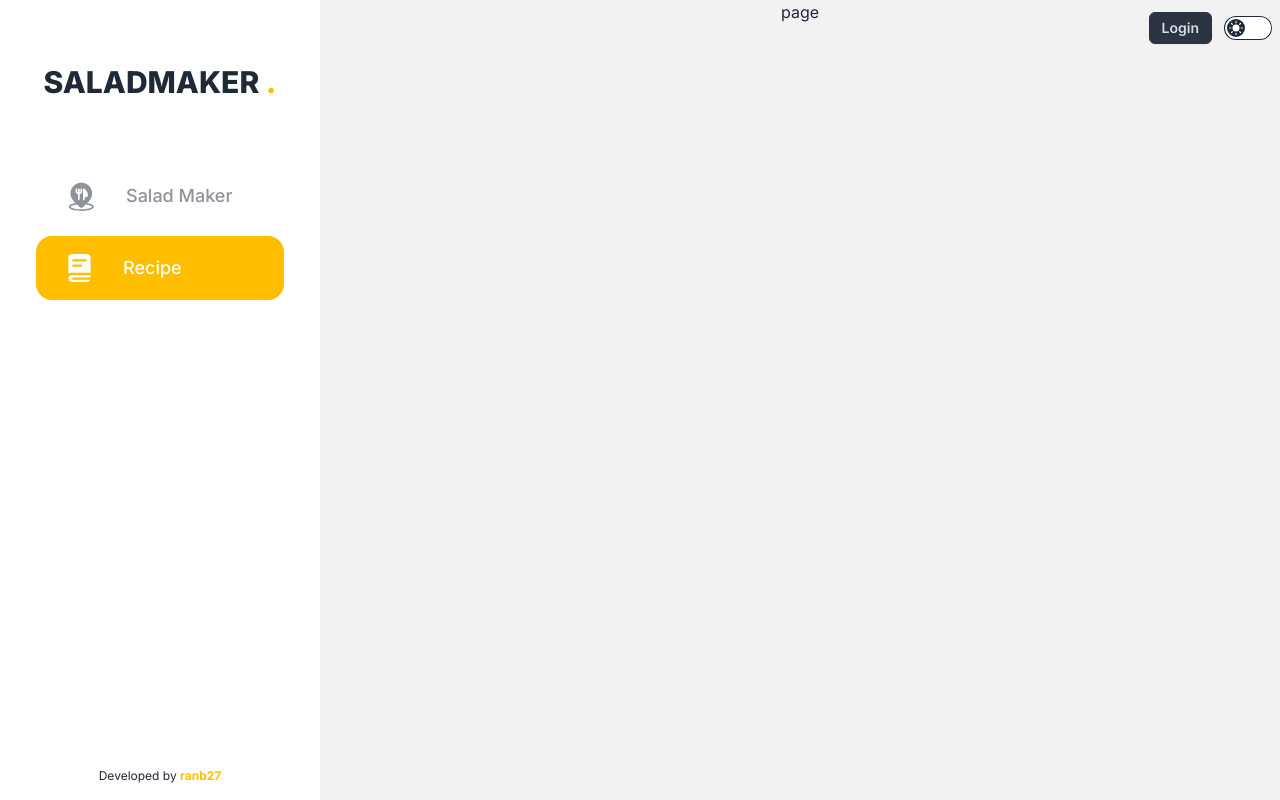
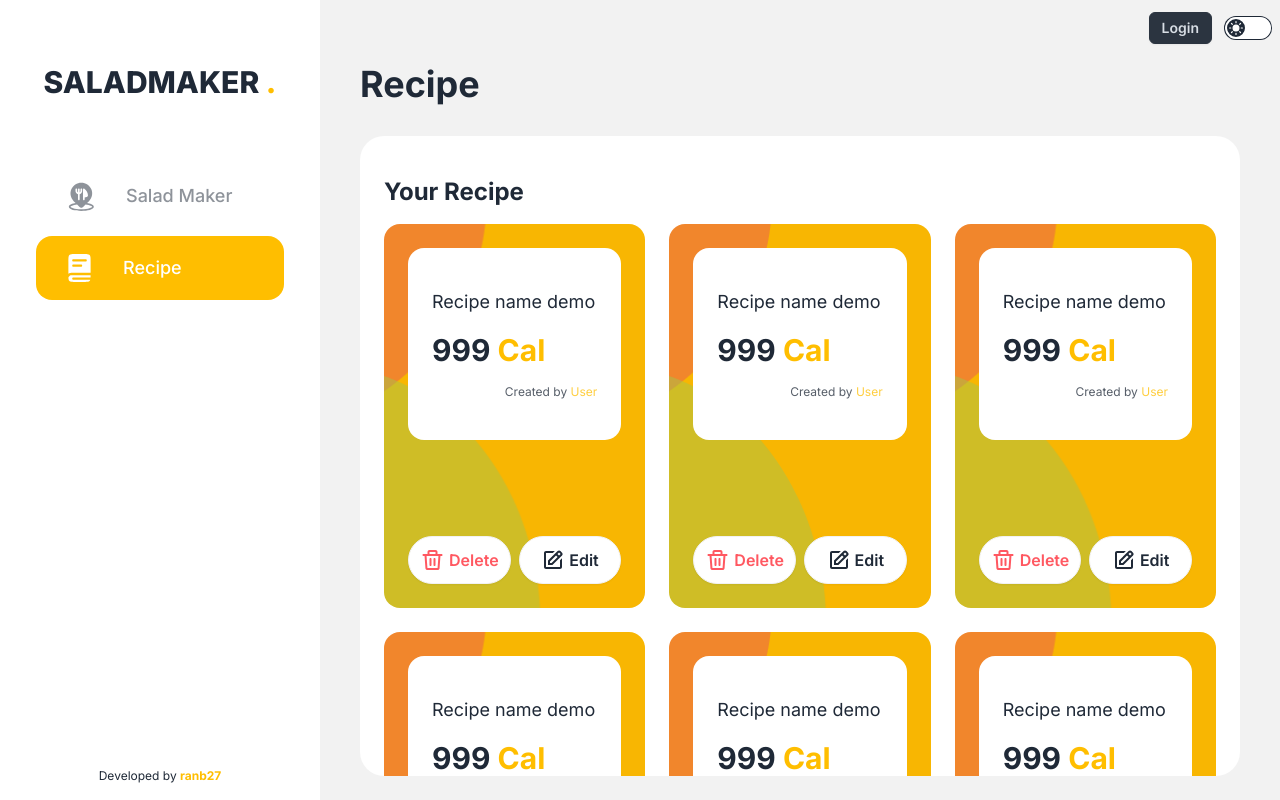
Before and after one commit to ranb27/salad-maker, a Next.js app: page /pages/recipe in a window 1280 px wide. Built offline with nearby package versions, Linux system fonts and the light colour scheme; no server answers.

Commit message:
Update recipe card component and edit recipe page

```diff
--- /dev/null
+++ b/app/pages/recipe/components/DeleteRecipe.tsx
@@ -0,0 +1,5 @@
+import React from "react";
+
+export default function DeleteRecipe() {
+  return <div>DeleteRecipe</div>;
+}
--- a/app/pages/recipe/components/ModalDeleteRecipe.tsx
+++ /dev/null
@@ -1,5 +0,0 @@
-import React from "react";
-
-export default function modalDeleteRecipe() {
-  return <div>modalDeleteRecipe</div>;
-}
--- a/app/pages/recipe/components/RecipeCard.tsx
+++ b/app/pages/recipe/components/RecipeCard.tsx
@@ -1,5 +1,65 @@
 import React from "react";
 
 export default function RecipeCard() {
-  return <div>RecipeCard</div>;
+  return (
+    <div
+      className="card bg-background min-h-96 object-cover bg-center"
+      style={{
+        backgroundImage: 'url("/bg_card_recipe.png")',
+      }}
+    >
+      <div className="p-6 h-full flex flex-col justify-between">
+        <div className="card bg-base-100 px-6 py-10 grid gap-4">
+          <p className="text-lg">Recipe name demo</p>
+          <p className="text-3xl font-bold">
+            999 <span className="text-warning">Cal</span>
+          </p>
+          <p className="text-xs text-end opacity-75">
+            Created by <span className="text-warning">User</span>
+          </p>
+        </div>
+        <div className="grid grid-cols-1 sm:grid-cols-2 gap-2">
+          <button className="btn w-full text-base text-error bg-base-100 rounded-full">
+            <p className="text-nowrap flex gap-1">
+              <svg
+                width="25"
+                height="24"
+                viewBox="0 0 25 24"
+                fill="none"
+                xmlns="http://www.w3.org/2000/svg"
+              >
+                <path
+                  d="M7.5 4C7.5 3.46957 7.71071 2.96086 8.08579 2.58579C8.46086 2.21071 8.96957 2 9.5 2H15.5C16.0304 2 16.5391 2.21071 16.9142 2.58579C17.2893 2.96086 17.5 3.46957 17.5 4V6H21.5C21.7652 6 22.0196 6.10536 22.2071 6.29289C22.3946 6.48043 22.5 6.73478 22.5 7C22.5 7.26522 22.3946 7.51957 22.2071 7.70711C22.0196 7.89464 21.7652 8 21.5 8H20.431L19.564 20.142C19.5281 20.6466 19.3023 21.1188 18.9321 21.4636C18.5619 21.8083 18.0749 22 17.569 22H7.43C6.92414 22 6.43707 21.8083 6.06688 21.4636C5.6967 21.1188 5.47092 20.6466 5.435 20.142L4.57 8H3.5C3.23478 8 2.98043 7.89464 2.79289 7.70711C2.60536 7.51957 2.5 7.26522 2.5 7C2.5 6.73478 2.60536 6.48043 2.79289 6.29289C2.98043 6.10536 3.23478 6 3.5 6H7.5V4ZM9.5 6H15.5V4H9.5V6ZM6.574 8L7.431 20H17.57L18.427 8H6.574ZM10.5 10C10.7652 10 11.0196 10.1054 11.2071 10.2929C11.3946 10.4804 11.5 10.7348 11.5 11V17C11.5 17.2652 11.3946 17.5196 11.2071 17.7071C11.0196 17.8946 10.7652 18 10.5 18C10.2348 18 9.98043 17.8946 9.79289 17.7071C9.60536 17.5196 9.5 17.2652 9.5 17V11C9.5 10.7348 9.60536 10.4804 9.79289 10.2929C9.98043 10.1054 10.2348 10 10.5 10ZM14.5 10C14.7652 10 15.0196 10.1054 15.2071 10.2929C15.3946 10.4804 15.5 10.7348 15.5 11V17C15.5 17.2652 15.3946 17.5196 15.2071 17.7071C15.0196 17.8946 14.7652 18 14.5 18C14.2348 18 13.9804 17.8946 13.7929 17.7071C13.6054 17.5196 13.5 17.2652 13.5 17V11C13.5 10.7348 13.6054 10.4804 13.7929 10.2929C13.9804 10.1054 14.2348 10 14.5 10Z"
+                  fill="oklch(var(--er))"
+                />
+              </svg>
+              Delete
+            </p>
+          </button>
+
+          <button className="btn w-full text-base text-base-content bg-base-100 rounded-full">
+            <p className="text-nowrap flex gap-1">
+              <svg
+                width="24"
+                height="24"
+                viewBox="0 0 24 24"
+                fill="none"
+                xmlns="http://www.w3.org/2000/svg"
+              >
+                <path
+                  d="M7 17.0129L11.413 16.9979L21.045 7.4579C21.423 7.0799 21.631 6.5779 21.631 6.0439C21.631 5.5099 21.423 5.0079 21.045 4.6299L19.459 3.0439C18.703 2.2879 17.384 2.2919 16.634 3.0409L7 12.5829V17.0129ZM18.045 4.4579L19.634 6.0409L18.037 7.6229L16.451 6.0379L18.045 4.4579ZM9 13.4169L15.03 7.4439L16.616 9.0299L10.587 15.0009L9 15.0059V13.4169Z"
+                  fill="oklch(var(--bc))"
+                />
+                <path
+                  d="M5 21H19C20.103 21 21 20.103 21 19V10.332L19 12.332V19H8.158C8.132 19 8.105 19.01 8.079 19.01C8.046 19.01 8.013 19.001 7.979 19H5V5H11.847L13.847 3H5C3.897 3 3 3.897 3 5V19C3 20.103 3.897 21 5 21Z"
+                  fill="oklch(var(--bc))"
+                />
+              </svg>
+              Edit
+            </p>
+          </button>
+        </div>
+      </div>
+    </div>
+  );
 }
--- a/app/pages/recipe/edit-recipe/page.tsx
+++ b/app/pages/recipe/edit-recipe/page.tsx
@@ -1,7 +1,10 @@
 import React from "react";
 
+//! Components
+import IngredientList from "./components/IngredientList";
+
 function page() {
-  return <div>Edit Recipe</div>;
+  return <div>Edit Recipe Page</div>;
 }
 
 export default page;
--- a/app/pages/recipe/page.tsx
+++ b/app/pages/recipe/page.tsx
@@ -2,8 +2,35 @@
 
 import React from "react";
 
+//! Components
+import RecipeCard from "./components/RecipeCard";
+import DeleteRecipe from "./components/DeleteRecipe";
+import EditRecipe from "./edit-recipe/page";
+
 function page() {
-  return <div>page</div>;
+  return (
+    <>
+      <div className="grid grid-cols-1 gap-8 px-10 mt-16 w-full">
+        <h1 className="text-4xl font-bold">Recipe</h1>
+        <div className="h-[80vh] bg-base-100 rounded-3xl p-6 overflow-y-scroll">
+          <p className="text-2xl font-bold my-4">Your Recipe</p>
+          <div className="grid grid-cols-2 md:grid-cols-1 lg:grid-cols-2 xl:grid-cols-3 2xl:grid-cols-4 gap-6">
+            <RecipeCard />
+            <RecipeCard />
+            <RecipeCard />
+            <RecipeCard />
+            <RecipeCard />
+            <RecipeCard />
+            <RecipeCard />
+            <RecipeCard />
+            <RecipeCard />
+          </div>
+          {/* <DeleteRecipe />
+          <EditRecipe /> */}
+        </div>
+      </div>
+    </>
+  );
 }
 
 export default page;
--- a/app/pages/salad-maker/page.tsx
+++ b/app/pages/salad-maker/page.tsx
@@ -163,7 +163,10 @@ function page() {
         console.error("Error inserting data:", error);
         return;
       }
-
+    } catch (error) {
+      console.error("Error inserting data:", error);
+    } finally {
+      setCreateIngredientList([]);
       // Successful data insertion
       Swal.fire({
         icon: "success",
@@ -174,10 +177,6 @@ function page() {
         color: "oklch(var(--bc))", // Set text color
         confirmButtonColor: "oklch(var(--wa))", // Set button color
       });
-    } catch (error) {
-      console.error("Error inserting data:", error);
-    } finally {
-      setCreateIngredientList([]);
     }
   };
 
--- a/components/AuthButton.tsx
+++ b/components/AuthButton.tsx
@@ -19,7 +19,7 @@ export default async function AuthButton() {
 
   return user ? (
     <div className="flex items-center gap-4">
-      {user.email?.split("@")[0]}
+      <p className="text-warning">{user.email?.split("@")[0]}</p>
       <form action={signOut}>
         <button className="py-2 px-4 rounded-md no-underline text-base-100 btn-sm btn-error btn">
           Logout
```
Also changed, not shown: public/bg_card_recipe.png (added).
